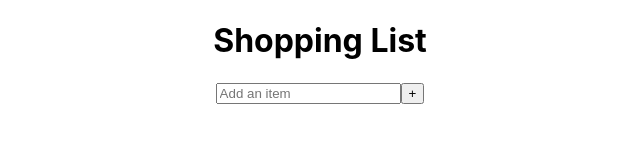
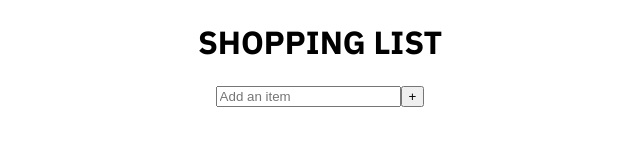
Before and after one commit to carlosbuitragosan/shopping-list, a React (Create React App) app: page / in a window 1280 px wide. Shown: the top 160 px of the page, without its empty margins (320-960 px from the left). Built offline with nearby package versions, Linux system fonts and the light colour scheme.

Commit message:
add list to local storage api.

```diff
--- a/public/index.html
+++ b/public/index.html
@@ -1,10 +1,16 @@
-<!DOCTYPE html>
+<!doctype html>
 <html lang="en">
   <head>
     <meta charset="utf-8" />
     <link rel="icon" href="%PUBLIC_URL%/favicon.ico" />
     <meta name="viewport" content="width=device-width, initial-scale=1" />
     <title></title>
+    <link rel="preconnect" href="https://fonts.googleapis.com" />
+    <link rel="preconnect" href="https://fonts.gstatic.com" crossorigin />
+    <link
+      href="https://fonts.googleapis.com/css2?family=IBM+Plex+Sans:ital,wght@0,100;0,200;0,300;0,400;0,500;0,600;0,700;1,100;1,200;1,300;1,400;1,500;1,600;1,700&display=swap"
+      rel="stylesheet"
+    />
   </head>
 
   <body>
--- a/src/App.css
+++ b/src/App.css
@@ -1,3 +1,14 @@
+body {
+  font-family: 'IBM Plex Sans', sans-serif;
+  font-weight: 100;
+}
 .App {
   text-align: center;
 }
+
+.main-title {
+  font-weight: 900;
+}
+.list {
+  padding-left: 0;
+}
--- a/src/App.jsx
+++ b/src/App.jsx
@@ -1,12 +1,17 @@
 import './App.css';
-import React, { useState } from 'react';
+import React, { useState, useEffect } from 'react';
 import Form from './components/form_component/Form.component';
 import List from './components/list_component/List.component';
 
 function App() {
-  const [list, setList] = useState([]);
-  console.log({ list });
+  const [list, setList] = useState(() => {
+    const savedList = JSON.parse(localStorage.getItem('shoppingList'));
+    return savedList || [];
+  });
 
+  useEffect(() => {
+    localStorage.setItem('shoppingList', JSON.stringify(list));
+  });
   const addListItem = (item) => {
     setList((prev) => [item, ...prev]);
   };
@@ -17,7 +22,7 @@ function App() {
 
   return (
     <div className="App">
-      <h1>Shopping List</h1>
+      <h1 className="main-title">SHOPPING LIST</h1>
       <main>
         <Form addListItem={addListItem} />
         <ul className="list">
--- a/src/components/form_component/Form.component.jsx
+++ b/src/components/form_component/Form.component.jsx
@@ -3,7 +3,6 @@ import generateId from '../Utils/generate_id';
 
 export default function Form({ addListItem }) {
   const [text, setText] = useState('');
-  console.log({ text });
 
   const handleChange = ({ target }) => setText(target.value);
 
--- a/src/components/list_component/List.component.jsx
+++ b/src/components/list_component/List.component.jsx
@@ -1,4 +1,5 @@
 import React from 'react';
+import './List.css';
 
 export default function List({ listItem, removeListItem }) {
   return (
--- /dev/null
+++ b/src/components/list_component/List.css
@@ -0,0 +1,8 @@
+.list-item {
+  display: flex;
+  justify-content: center;
+}
+
+.text {
+  margin: 0;
+}
```
